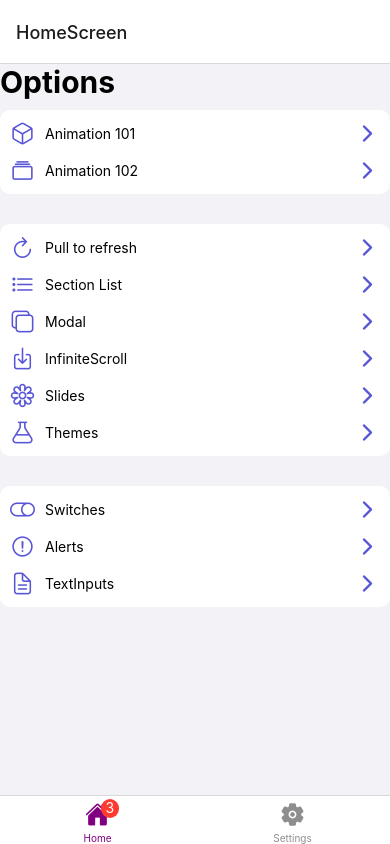
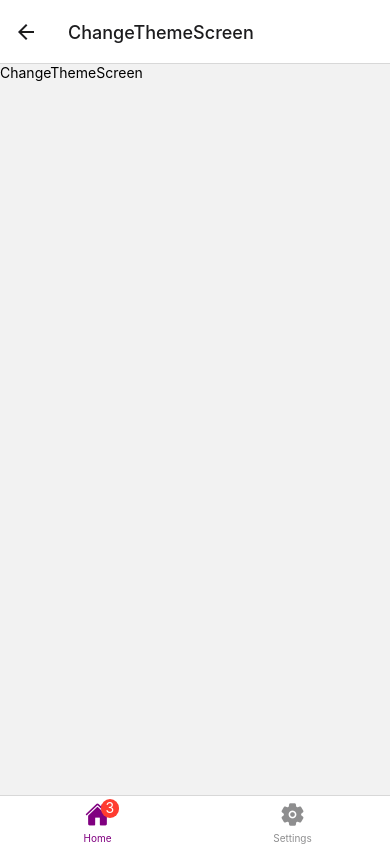
Before and after one commit to carlosblinf/componentApp, a React Native app: screen /ChangeThemeScreen in a window 390 px wide. Built offline with nearby package versions, Linux system fonts and the light colour scheme.

Commit message:
Themes screen

```diff
--- a/src/presentation/navigation/Navigation.tsx
+++ b/src/presentation/navigation/Navigation.tsx
@@ -16,6 +16,7 @@ import {
   ModalScreen,
   PullToRefreshScreen,
 } from "../screens/ui";
+import { ChangeThemeScreen } from "../screens/theme";
 
 const Stack = createStackNavigator();
 const Tab = createBottomTabNavigator();
@@ -46,6 +47,7 @@ function MyStack() {
         component={InfiniteScrollScreen}
       />
       <Stack.Screen name="AlertScreen" component={AlertScreen} />
+      <Stack.Screen name="ChangeThemeScreen" component={ChangeThemeScreen} />
       <Stack.Screen name="TextInputScreen" component={TextInputScreen} />
     </Stack.Navigator>
   );
--- /dev/null
+++ b/src/presentation/screens/theme/ChangeThemeScreen.tsx
@@ -0,0 +1,10 @@
+import { View, Text } from "react-native";
+import React from "react";
+
+export default function ChangeThemeScreen() {
+  return (
+    <View>
+      <Text>ChangeThemeScreen</Text>
+    </View>
+  );
+}
--- /dev/null
+++ b/src/presentation/screens/theme/index.ts
@@ -0,0 +1 @@
+export { default as ChangeThemeScreen } from "./ChangeThemeScreen";
```
